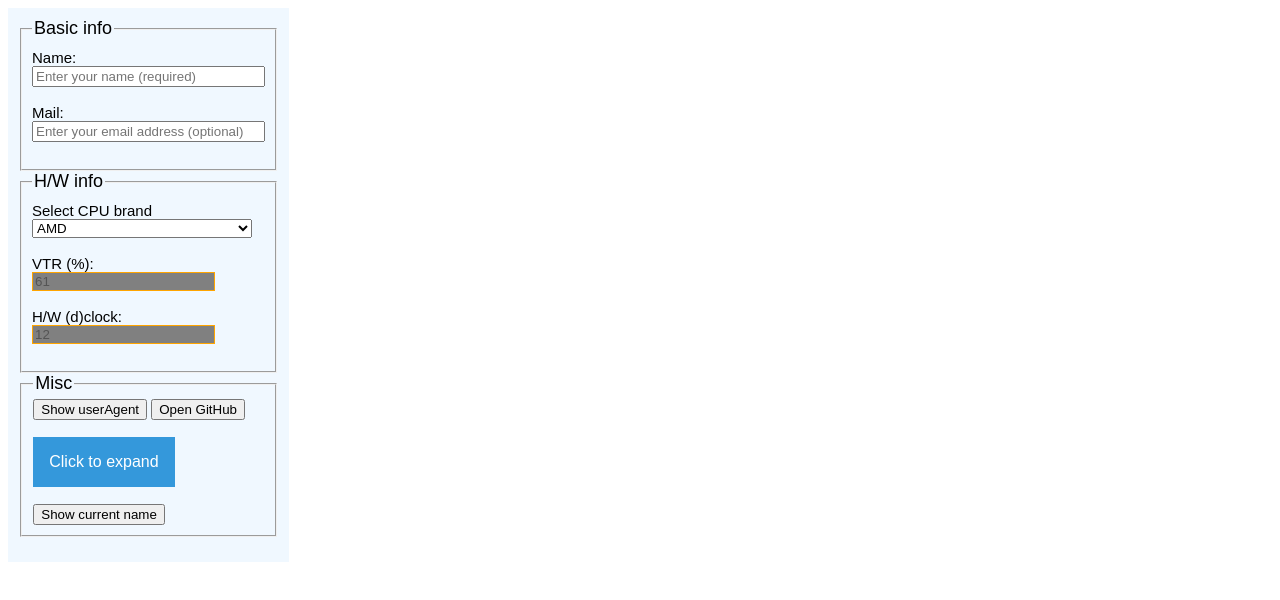
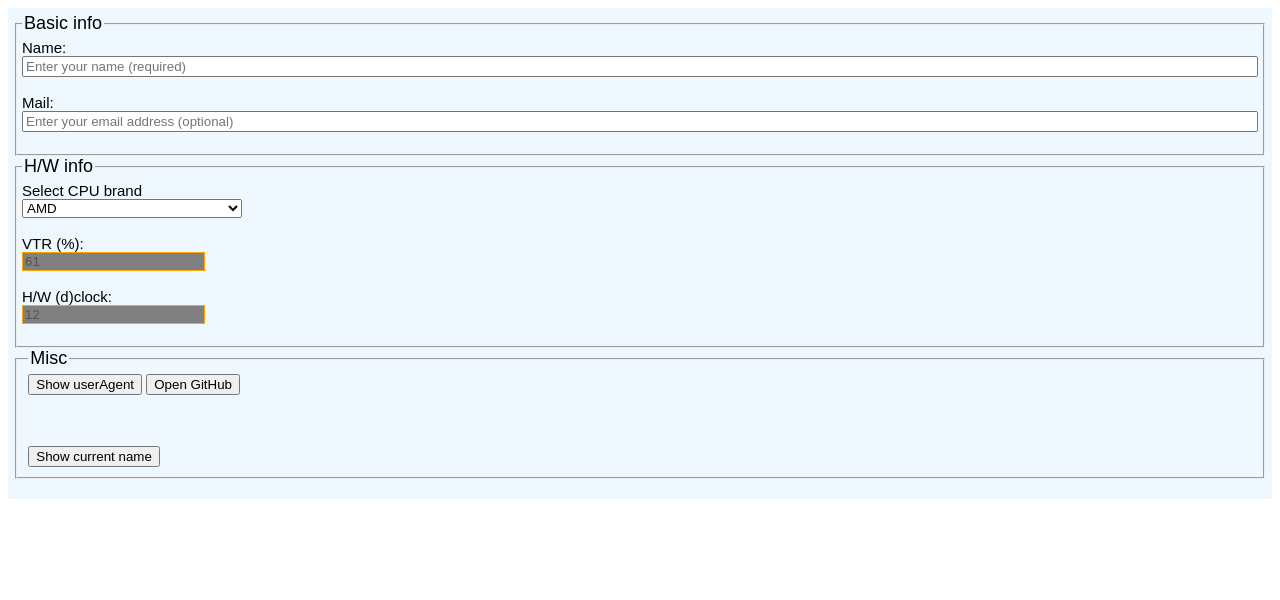
Before and after one commit to nslabspoland/ejs, a website: page webfront/bd_dash.html in a window 1280 px wide. Drawn offline with Linux system fonts and the light colour scheme.

Commit message:
changes (setX)

```diff
--- a/styles/entryforms.css
+++ b/styles/entryforms.css
@@ -13,10 +13,11 @@
 .box {
 	background-color: aliceblue;
 	color: black;
-	padding: 10px;
+	padding: 5px;
 	font-size: 15px;
-	box-sizing: content-box;
+	box-sizing: border-box;
 	display: block;
+	grid-template-columns: 100 100 100;
 }
 
 input[id=text_input_name],
@@ -24,11 +25,11 @@ input[id=text_input_mail] {
 	width: 100%;
 }
 
-input[id=text_input_disp]{
+input[id=text_input_disp] {
 	width: 25%;
 }
 
-input:disabled{
+input:disabled {
 	background-color: grey;
 	border: 1px solid orange;
 }
--- a/webfront/bd_dash.html
+++ b/webfront/bd_dash.html
@@ -6,7 +6,7 @@
 	<title>Dashboard</title>
 	<script type="text/javascript" src="../js/functions.js"></script>
 	<link rel="stylesheet" href="../styles/entryforms.css" />
-	<link rel="stylesheet" href="../styles/dropdowns.css"/>
+	<link rel="stylesheet" href="../styles/dropdowns.css" />
 </head>
 
 <body>
@@ -40,13 +40,13 @@
 			}
 		}
 
-		function showInputtedName(){
+		function showInputtedName() {
 			let n = document.getElementById('text_input_name');
-			alert("Your name seems to be: "+n.getAttribute('value'));
+			alert("Your name seems to be: " + n.getAttribute('value'));
 		}
 	</script>
 	<!-- End of JS -->
-	<div class="box dropdown">
+	<div class="box">
 		<form class="formtext" id="welcomeForm" target="_self" action="bd_dash.html">
 			<fieldset class="box a">
 				<legend style="font-size: 18px;">Basic info</legend>
@@ -76,12 +76,7 @@
 				alert();
 				">Display text</button>-->
 				<button id="showUA-btn" onclick="showUa()">Show userAgent</button>
-				<button id="openPageBtn" onclick="openPage()">Open GitHub</button><br><br/>
-				<button onclick="myFunction()" class="dropbtn">Click to expand</button>
-				<div id="myDropdown" class="dropdown-content">
-					<a href="https://github.com" target="_blank">GitHub</a>
-					<a href="https://wykop.pl" target="_blank">Wykop</a>
-				</div><br><br/>
+				<button id="openPageBtn" onclick="openPage()">Open GitHub</button><br><br /><br><br />
 				<button id="showName" onclick="showInputtedName()">Show current name</button>
 			</fieldset>
 		</form>
```
